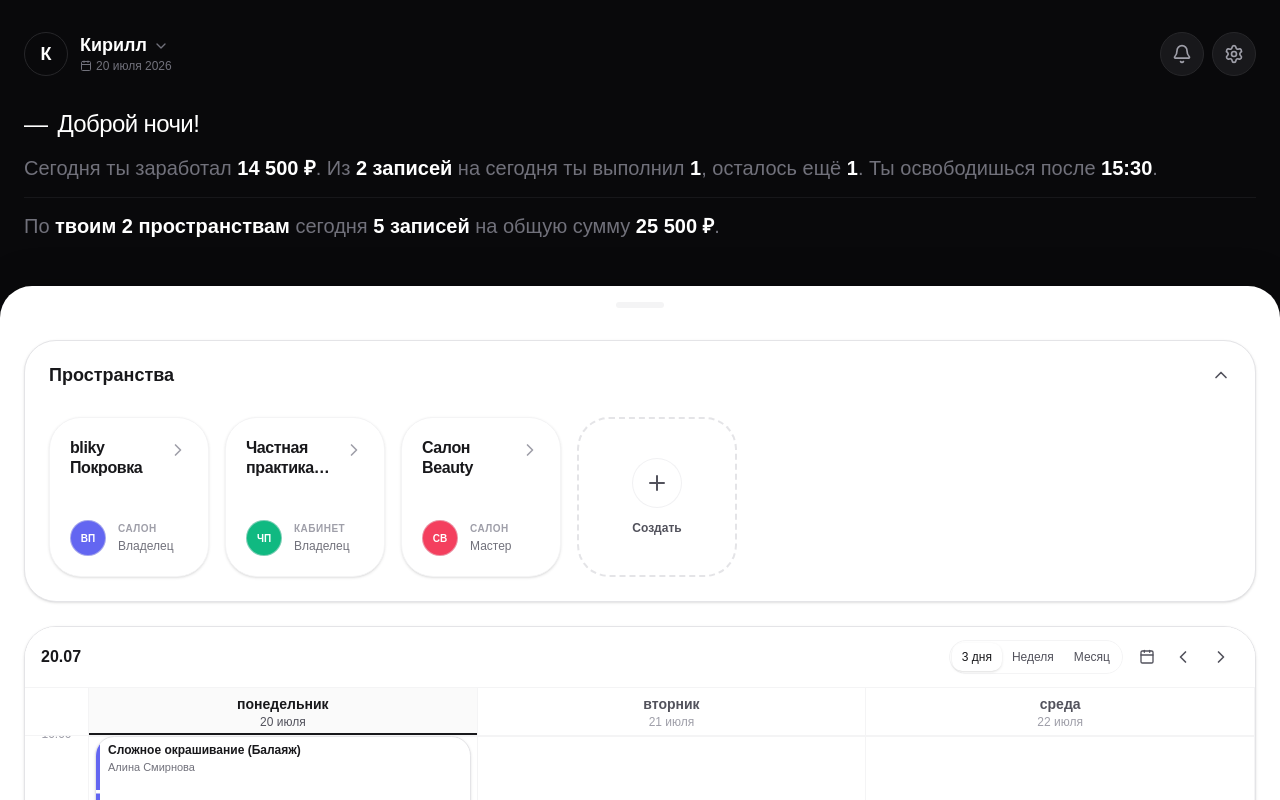
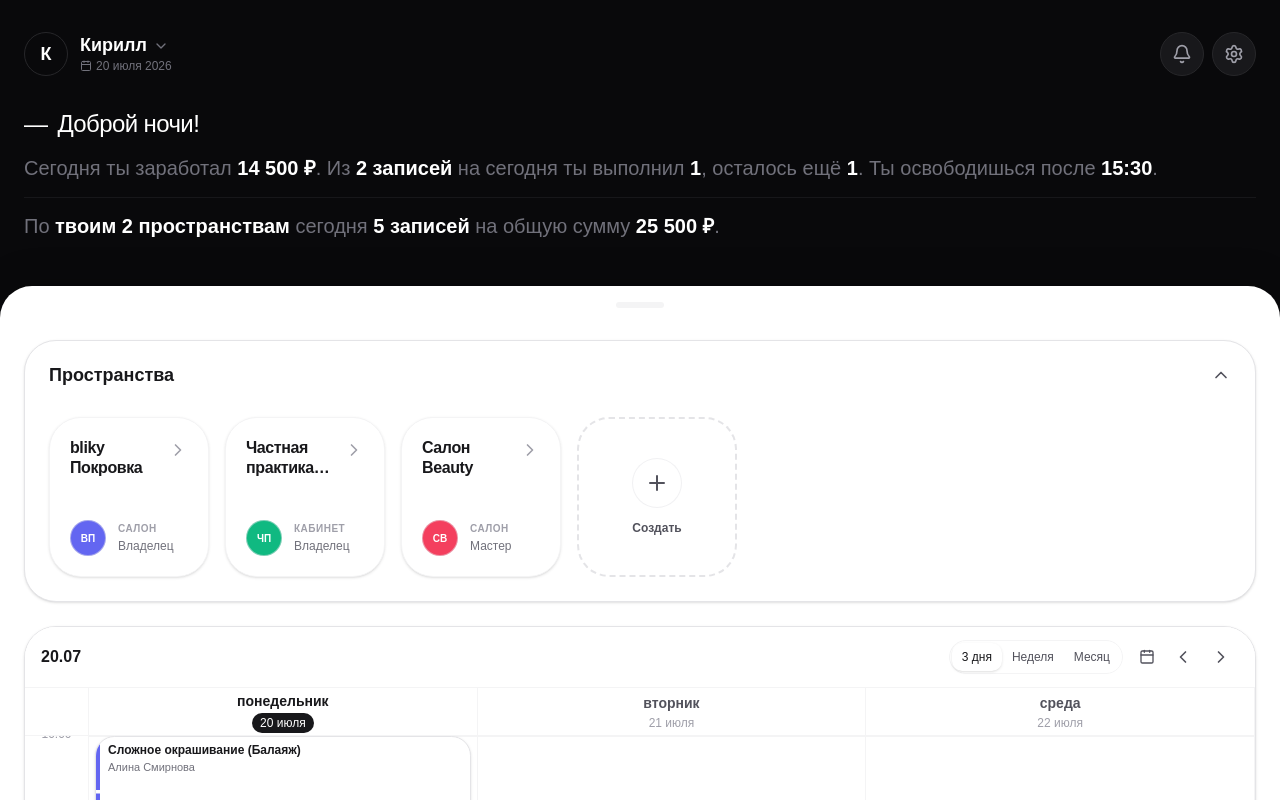
Before and after one commit to bliky-app/client, a React (Vite) app in the folder apps/web/: page / in a window 1280 px wide. Built offline with nearby package versions, Linux system fonts and the light colour scheme.

Commit message:
style(timetable): unify today date indicator across all views

```diff
--- a/apps/web/src/components/Timetable.tsx
+++ b/apps/web/src/components/Timetable.tsx
@@ -198,8 +198,8 @@ export default function Timetable({
                 return (
                   <button key={ds}
                     onClick={() => { onDateSelect?.(day); setShowCal(false) }}
-                    className={`relative aspect-square flex flex-col items-center justify-center rounded-xl transition-colors ${heatBg(count)} ${ds === curStr ? "ring-2 ring-panel-text ring-inset" : ""} ${ds === todayStr ? "font-bold text-panel-text" : "text-panel-text-muted"} hover:bg-panel-surface text-sm`}>
-                    <span className="z-10">
+                    className={`relative aspect-square flex flex-col items-center justify-center rounded-xl transition-colors ${heatBg(count)} ${ds === curStr ? "ring-2 ring-panel-text ring-inset" : ""} hover:bg-panel-surface text-sm`}>
+                    <span className={`z-10 flex items-center justify-center ${ds === todayStr ? "bg-panel-text text-panel-base rounded-full w-6 h-6 font-bold" : "text-panel-text"}`}>
                       {new Intl.DateTimeFormat("ru-RU", { day: "numeric", timeZone: timezone }).format(day)}
                     </span>
                     {count > 0 && (
@@ -276,8 +276,8 @@ export default function Timetable({
                           return (
                             <button key={ds}
                               onClick={() => { onDateSelect?.(day); onViewModeChange?.("3days") }}
-                              className={`relative aspect-square rounded-xl flex flex-col items-center justify-center transition-all hover:opacity-80 ${heatBg(count)} ${isToday ? "ring-2 ring-panel-text ring-inset" : ""}`}>
-                              <span className={`text-sm font-semibold z-10 ${count > 0 ? "text-panel-text" : "text-panel-text-subtle"}`}>
+                              className={`relative aspect-square rounded-xl flex flex-col items-center justify-center transition-all hover:opacity-80 ${heatBg(count)}`}>
+                              <span className={`text-sm font-semibold z-10 flex items-center justify-center ${isToday ? "bg-panel-text text-panel-base rounded-full w-7 h-7" : count > 0 ? "text-panel-text" : "text-panel-text-subtle"}`}>
                                 {new Intl.DateTimeFormat("ru-RU", { day: "numeric", timeZone: timezone }).format(day)}
                               </span>
                               {count > 0 && (
@@ -317,7 +317,7 @@ export default function Timetable({
                   return (
                     <div key={col.id} className="flex-1 border-r border-panel-border-subtle relative min-w-50">
                       <div
-                        className={`${headerHeightClass} border-b border-panel-border-subtle sticky top-0 z-10 flex flex-col items-center justify-center cursor-pointer hover:bg-panel-surface-hover transition-colors ${col.isToday ? "bg-timetable-today" : "bg-panel-surface"}`}
+                        className={`${headerHeightClass} border-b border-panel-border-subtle sticky top-0 z-10 flex flex-col items-center justify-center cursor-pointer hover:bg-panel-surface-hover transition-colors bg-panel-surface`}
                         onClick={() => {
                           if (!col.dateString) return;
                           const [y,m,d] = col.dateString.split("-").map(Number);
@@ -328,8 +328,12 @@ export default function Timetable({
                           <Avatar type="user" name={col.staff.shortName || col.staff.user?.shortName || "?"} avatarUrl={col.staff.user?.avatarUrl} color={col.staff.color || col.staff.user?.color} className="w-8 h-8 rounded-full text-[10px] mb-1 shrink-0" />
                         )}
                         <span className={`text-sm font-semibold ${col.isToday ? "text-panel-text" : "text-panel-text-muted"}`}>{col.label}</span>
-                        {col.subLabel && <span className={`text-xs ${col.isToday ? "text-panel-text-muted" : "text-panel-text-subtle"}`}>{col.subLabel}</span>}
-                        {(viewType === "team" ? (currentUserId && col.staff?.user?.id === currentUserId) : col.isToday) && (
+                        {col.subLabel && (
+                          <span className={`text-xs mt-0.5 ${col.isToday ? "bg-panel-text text-panel-base px-2 py-0.5 rounded-full font-medium" : "text-panel-text-subtle"}`}>
+                            {col.subLabel}
+                          </span>
+                        )}
+                        {(viewType === "team" && currentUserId && col.staff?.user?.id === currentUserId) && (
                           <div className="absolute bottom-0 left-0 right-0 h-0.5 bg-panel-text" />
                         )}
                       </div>
```
